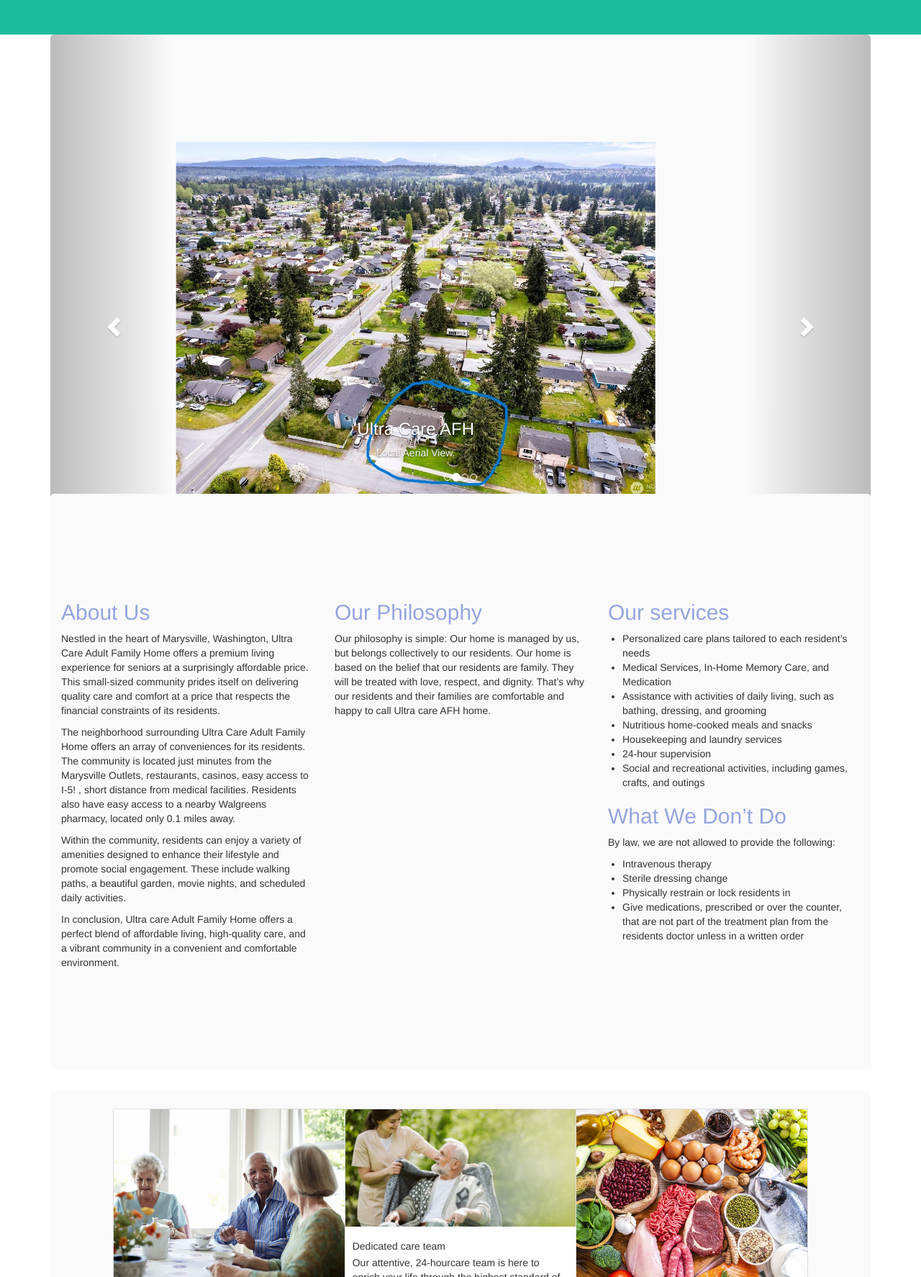
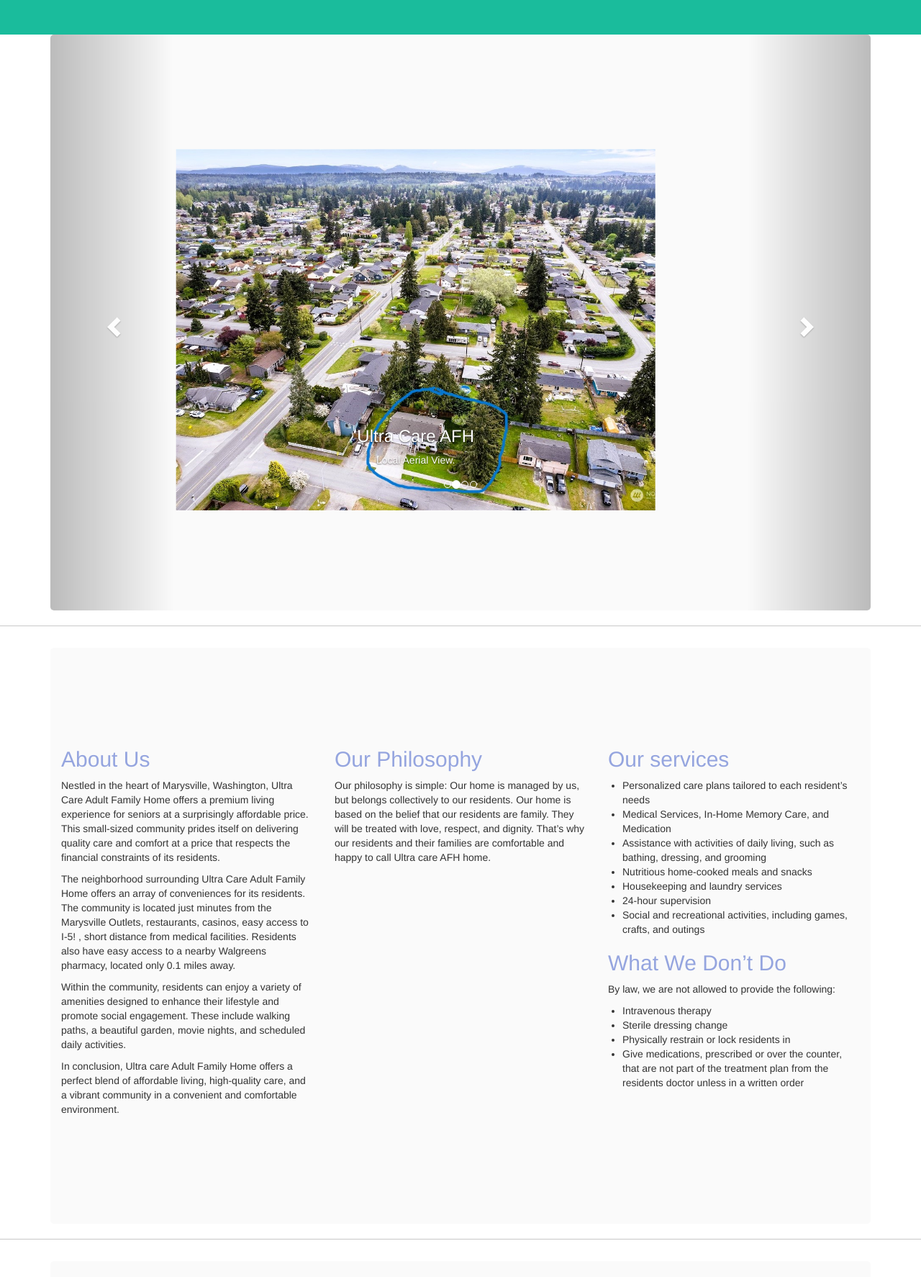
Before and after one commit to sbitew/UltraCare, a plain HTML site: page index.html in a window 1280 px wide. Shown: the part 241-2015 px from the top of the page at 72% size. Drawn offline with nearby package versions, Linux system fonts and the light colour scheme; files whose address does not match are found by name.

Commit message:
Add files via upload

```diff
--- a/index.html
+++ b/index.html
@@ -75,7 +75,7 @@
   </div>
 </div> -->
 
-<div style="margin-top: 0%;margin-bottom: -15%;"  class="container">
+<div style="margin-top: 0%;margin-bottom: auto;padding-bottom: 0%;"  class="container">
   <br>
   <div id="myCarousel" class="carousel slide" data-ride="carousel">
     <!-- Indicators -->
@@ -145,9 +145,9 @@
     </a>
   </div>
 
+<hr>
 
-
-<div class="container mt-5">
+<div style="padding-top: 0;" class="container mt-5">
   <div class="row">
     <div class="col-sm-4">
       <h2 style="color:  rgb(149, 165, 223);">About Us</h2>
@@ -187,7 +187,7 @@
   </div>
 </div>
 
-
+<hr>
 
 <div class="container mt-5">
 <div class="card-group">
@@ -313,8 +313,8 @@ Assistance with transfers</li>
     </form>
     </div> -->
     <!--Section: Contact v.2-->
-
-<div style="margin-top: -10%;" class="container">
+    <hr>
+<div style="margin-top: auto" class="container">
   <div class="ratio ratio-16x9">
      <iframe width="160" height="115" src="https://www.youtube.com/embed/u8I9D1Q1AA0?si=jgk24m8-9PWSzsPb" title="YouTube video player" frameborder="0" allow="accelerometer; autoplay; clipboard-write; encrypted-media; gyroscope; picture-in-picture; web-share" referrerpolicy="strict-origin-when-cross-origin" allowfullscreen></iframe>
   </div>
@@ -373,7 +373,7 @@ Assistance with transfers</li>
 
 form ends here-->
 
----------------------
+<hr>
 <div class="container">
       <span class="big-circle"></span>
       <img src="img/shape.png" class="square" alt="" />
```
